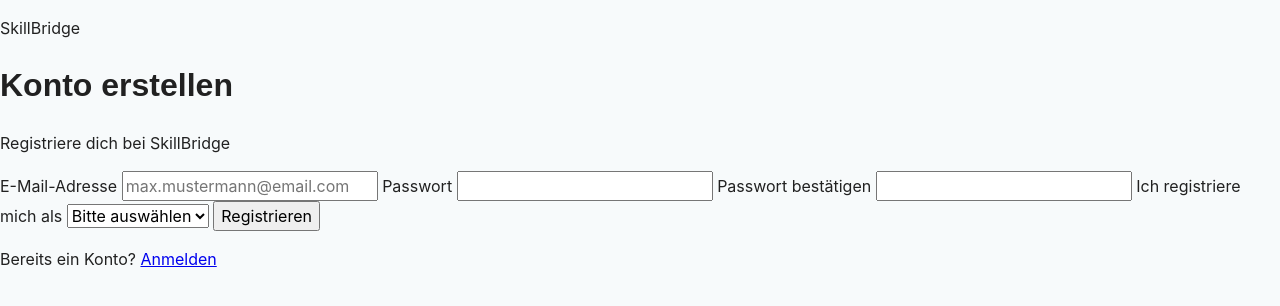
After one commit to zaole05-stack/Project-SkillBridge, a Flask app: page /register in a window 1280 px wide. The commit adds this page. Shown: the top 306 px of the page. Run offline with Flask 3, Linux system fonts and the light colour scheme; some web fonts are replaced.

Commit message:
Registrierungsformular und Navigation implementieren

```diff
--- a/app.py
+++ b/app.py
@@ -49,6 +49,10 @@ def index():
     if "user_id" in session:
         return redirect(url_for("dashboard"))
     return redirect(url_for("login"))
+
+@app.route("/register", methods=["GET"])
+def register():
+    return render_template("register.html")
 
 @app.route("/login", methods=["GET", "POST"])
 def login():
--- a/templates/login.html
+++ b/templates/login.html
@@ -33,5 +33,9 @@
 
         <button type="submit">Anmelden</button>
     </form>
+
+    <p>Noch kein Konto?
+        <a href="{{ url_for('register') }}">Jetzt registrieren</a>
+    </p>
 </main>
 {% endblock %}
--- /dev/null
+++ b/templates/register.html
@@ -0,0 +1,52 @@
+{% extends "base.html" %}
+
+{% block title %}Registrieren | SkillBridge{% endblock %}
+
+{% block head %}
+    <link rel="stylesheet" href="{{ url_for('static', filename='css/loginstyle.css') }}">
+{% endblock %}
+
+{% block body %}
+<main>
+    <p>SkillBridge</p>
+
+    <h1>Konto erstellen</h1>
+    <p>Registriere dich bei SkillBridge</p>
+
+    <form method="post">
+        <label for="email">E-Mail-Adresse</label>
+        <input
+            type="email"
+            id="email"
+            name="email"
+            placeholder="max.mustermann@email.com"
+            required
+        >
+        <label for="password">Passwort</label>
+        <input
+            type="password"
+            id="password"
+            name="password"
+            required
+        >
+        <label for="confirm_password">Passwort bestätigen</label>
+        <input
+            type="password"
+            id="confirm_password"
+            name="confirm_password"
+            required
+        >
+        <label for="role">Ich registriere mich als</label>
+        <select id="role" name="role" required>
+            <option value="" disabled selected>Bitte auswählen</option>
+            <option value="freelancer">Freelancer</option>
+            <option value="company">Unternehmen</option>
+        </select>
+
+        <button type="submit">Registrieren</button>
+    </form>
+
+    <p>Bereits ein Konto?
+        <a href="{{ url_for('login') }}">Anmelden</a></p>
+</main>
+{% endblock %}
```
